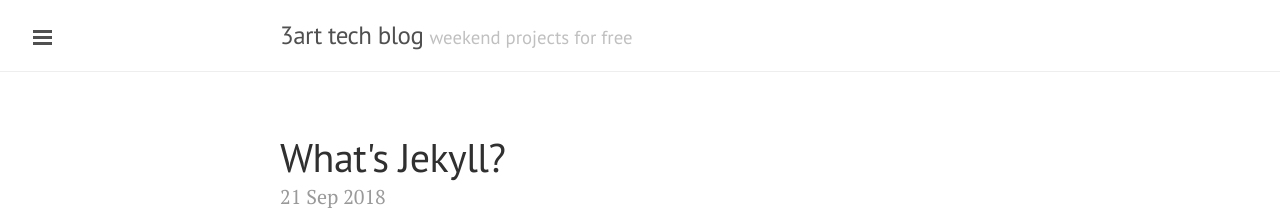
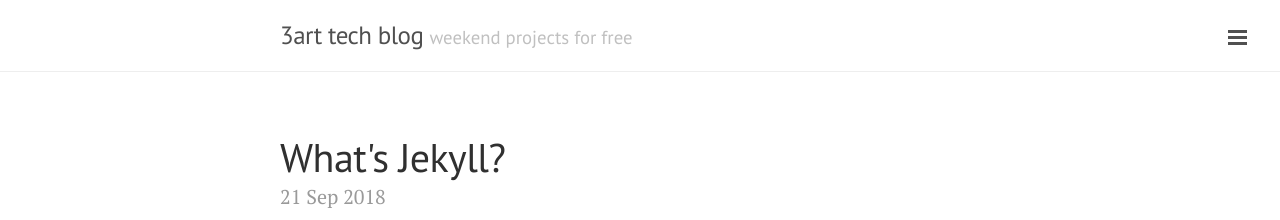
Before and after one commit to talentIT/talentIT, a Jekyll site: the page built from index.html, in a window 1280 px wide. Shown: the top 220 px of the page. Built offline with Jekyll 4.4.1, drawn with Linux system fonts in a browser that asks for light colours; Markdown is read by kramdown in place of the engine named in the settings; the list of posts is cut into pages by our own code.

Commit message:
Test Body class

```diff
--- a/_layouts/default.html
+++ b/_layouts/default.html
@@ -2,9 +2,9 @@
 <html xmlns="http://www.w3.org/1999/xhtml" xml:lang="en" lang="en-us">
 
   {% include head.html %}
-
   <body>
-
+  <body class="layout-reverse">
+  <body class="theme-base-08">
     {% include sidebar.html %}
 
     <!-- Wrap is the content to shift when toggling the sidebar. We wrap the
```
